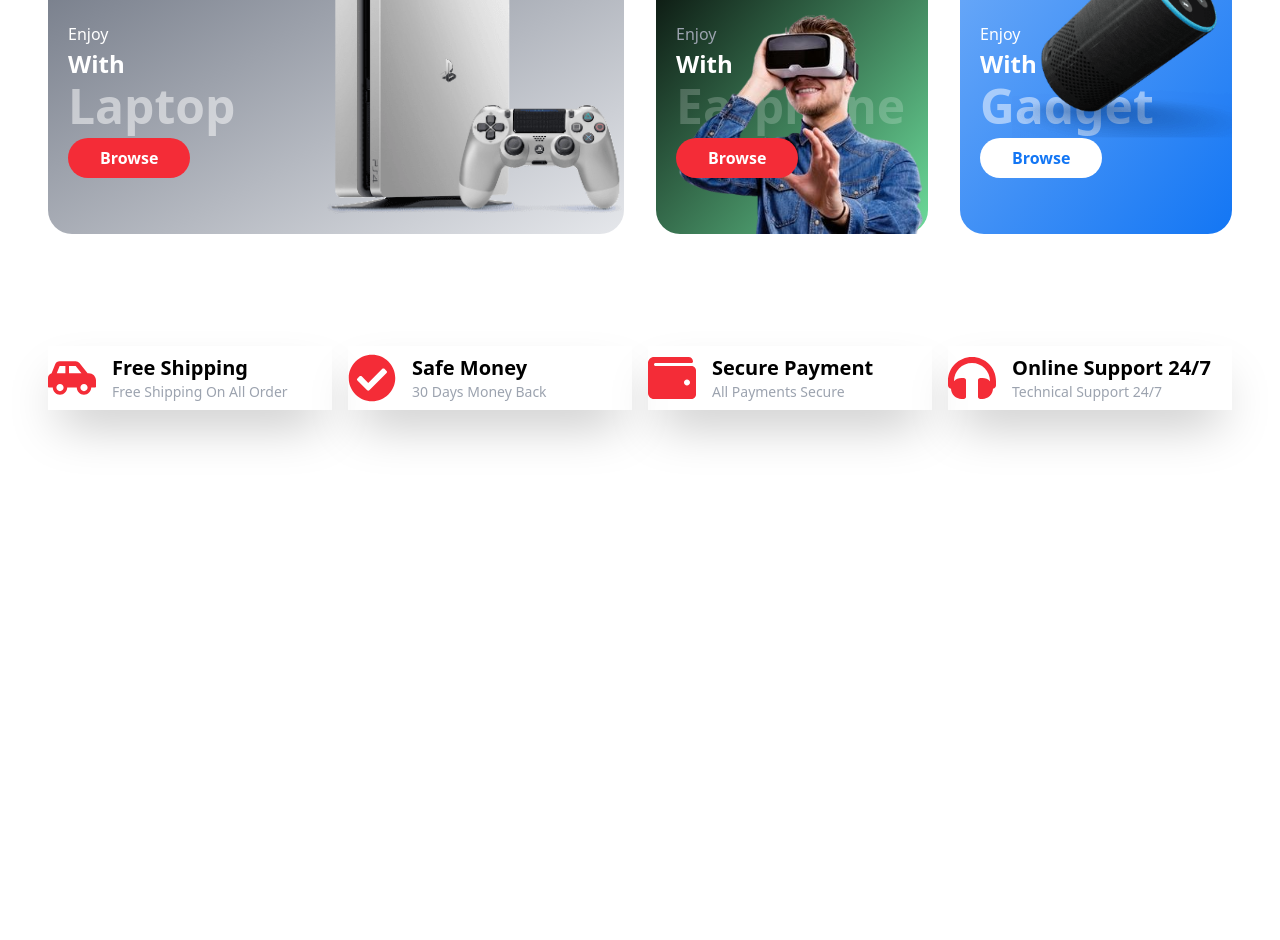
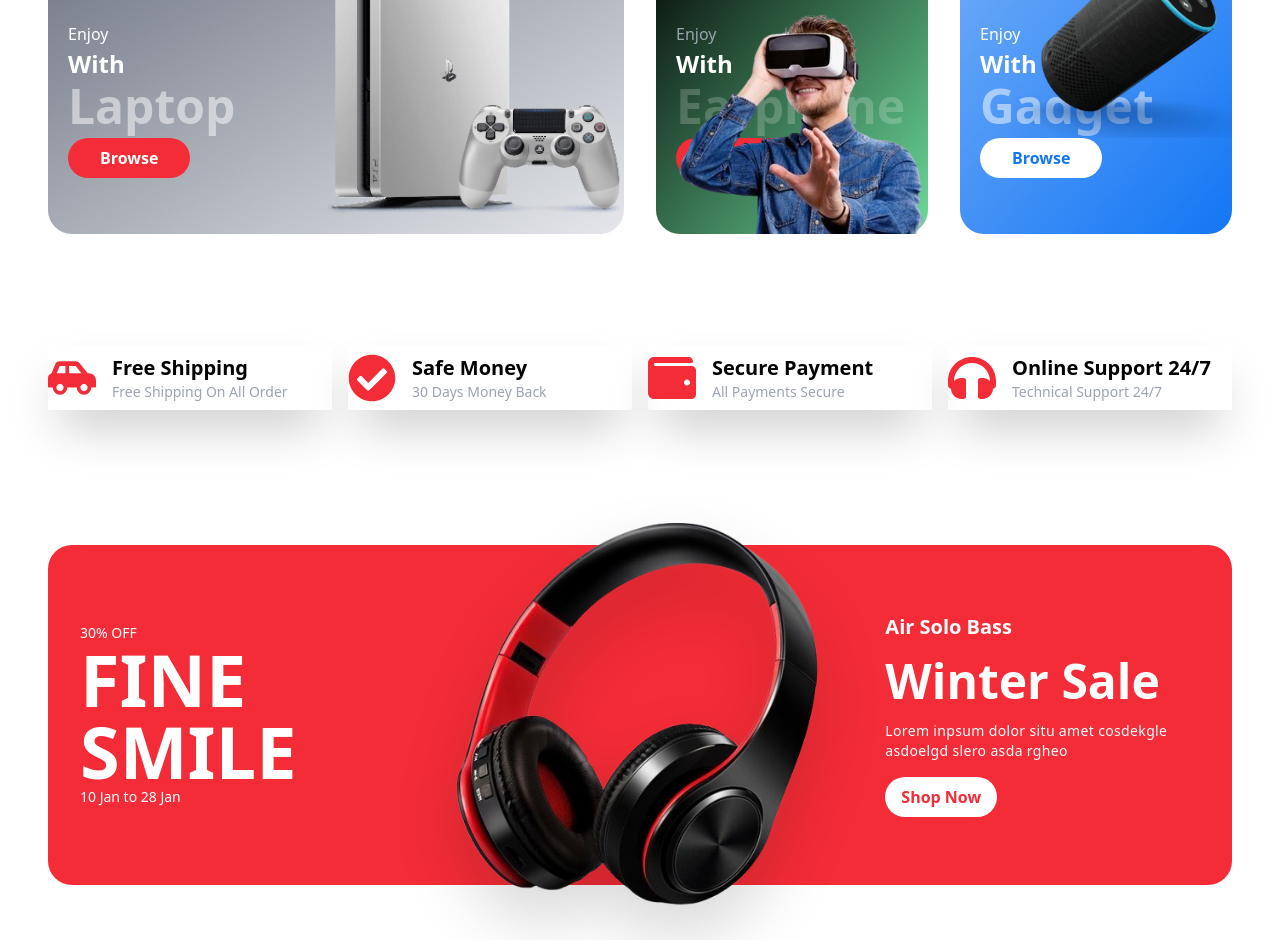
Before and after one commit to freetimezp/js-e-commerce-06-eshop, a React (Vite) app in the folder frontend/: page / in a window 1280 px wide. Shown: the part 1260-2200 px from the top of the page. Before the commit the page ends 1750 px from the top, so only its background shows below. Built offline with nearby package versions, Linux system fonts and the light colour scheme.

Commit message:
08. js-e-commerce-06-eshop. Banner Component.

```diff
--- a/frontend/src/App.jsx
+++ b/frontend/src/App.jsx
@@ -3,6 +3,20 @@
 import Category from "./components/Category/Category";
 import Category2 from "./components/Category/Category2";
 import Services from "./components/Services/Services";
+import Banner from "./components/Banner/Banner";
+
+import headphone from "./assets/hero/headphone.png";
+
+const BannerData = {
+  discount: "30% OFF",
+  title: "Fine Smile",
+  date: "10 Jan to 28 Jan",
+  image: headphone,
+  title2: "Air Solo Bass",
+  title3: "Winter Sale",
+  title4: "Lorem inpsum dolor situ amet cosdekgle asdoelgd slero asda rgheo",
+  bgColor: "#f42c37"
+};
 
 function App() {
   return (
@@ -13,6 +27,7 @@
       <Category />
       <Category2 />
       <Services />
+      <Banner data={BannerData} />
     </div>
   )
 }
--- /dev/null
+++ b/frontend/src/components/Banner/Banner.jsx
@@ -0,0 +1,42 @@
+/* eslint-disable react/prop-types */
+
+
+const Banner = ({ data }) => {
+    return (
+        <div className="min-h-[450px] flex justify-center items-center py-0">
+            <div className="container">
+                <div className="grid grid-cols-1 md:grid-cols-3 gap-6 items-center
+                    text-white rounded-3xl" style={{ backgroundColor: data.bgColor }}>
+                    <div className="p-6 sm:p-8">
+                        <p className="text-sm">{data.discount}</p>
+                        <h1 className="uppercase text-4xl lg:text-7xl font-bold">{data.title}</h1>
+                        <p className="text-sm">{data.date}</p>
+                    </div>
+
+                    <div className="h-full flex items-center justify-center">
+                        <img
+                            src={data.image} alt="banner"
+                            className="w-[250px] scale-125 md:w-[340px] mx-auto drop-shadow-2xl
+                            object-cover"
+                        />
+                    </div>
+
+                    <div className="flex flex-col justify-center gap-4 p-6 sm:p-8">
+                        <p className="font-bold text-xl">{data.title2}</p>
+                        <p className="text-3xl sm:text-5xl font-bold">{data.title3}</p>
+                        <p className="text-sm tracking-wide leading-5">{data.title4}</p>
+
+                        <div>
+                            <button className="bg-white text-primary py-2 px-4 rounded-full
+                                font-bold">
+                                Shop Now
+                            </button>
+                        </div>
+                    </div>
+                </div>
+            </div>
+        </div>
+    );
+}
+
+export default Banner;
--- a/frontend/src/components/Shared/Button.jsx
+++ b/frontend/src/components/Shared/Button.jsx
@@ -4,7 +4,7 @@
     return (
         <button className={`${bgColor} ${textColor} cursor-pointer hover:scale-105
             duration-300 transition-all py-2 px-8 rounded-3xl font-semibold relative
-            z-10`}
+            z-100`}
             onClick={handler}
         >
             {text}
```
